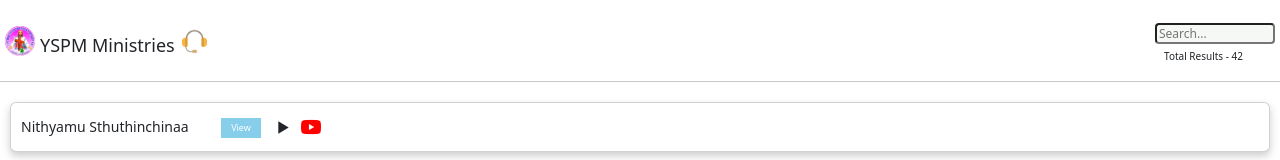
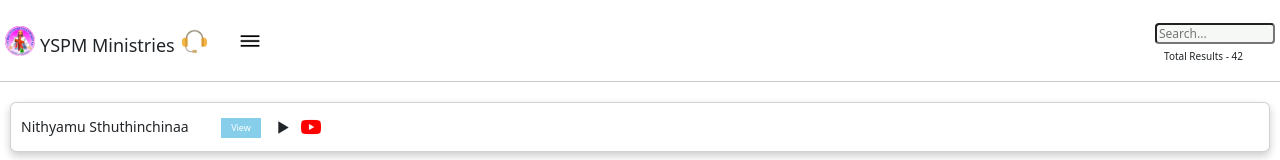
Before and after one commit to rameshmanepalli1234/Songs-App, a React (Create React App) app: page / in a window 1280 px wide. Shown: the top 160 px of the page. Built offline with nearby package versions, Linux system fonts and the light colour scheme.

Commit message:
added menu bar in dashboard

```diff
--- a/package.json
+++ b/package.json
@@ -3,6 +3,7 @@
   "version": "0.1.0",
   "private": true,
   "dependencies": {
+    "@material-ui/core": "^4.12.4",
     "@testing-library/jest-dom": "^5.16.5",
     "@testing-library/react": "^13.4.0",
     "@testing-library/user-event": "^13.5.0",
--- a/src/components/dashboard/Dashboard.jsx
+++ b/src/components/dashboard/Dashboard.jsx
@@ -1,11 +1,15 @@
 import './Dashboard.scss';
 import yspm from '../Images/yspm.jpeg';
 import {Songs} from "../jsFiles/Songs";
-import {useEffect, useState} from "react";
+import React, {useEffect, useState} from "react";
 import {BiX, BiPlay, BiPause} from 'react-icons/bi';
 import ContactUs from "../contactUs/ContactUs";
 import ContactUsIcon from '../Images/ContactUsIcon.png';
 import YoutubeIcon from '../Images/YoutubeIcon.png';
+import MenuItem from "@material-ui/core/MenuItem";
+import Button from "@material-ui/core/Button";
+import Menu from "@material-ui/core/Menu";
+import menuBar from '../Images/menuBar.png';
 
 
 const Dashboard = () => {
@@ -15,6 +19,7 @@ const Dashboard = () => {
     const [isCustomerServiceOpen, setIsCustomerServiceOpen] = useState(false);
     const [isPlayButtonOpen , setIsPlayButtonOpen] = useState(true);
     const [isPauseButtonOpen, setIsPauseButtonOpen] = useState(false);
+    const [anchorEl, setAnchorEl] = React.useState(null);
 
     const handleOnMainLogo = () => {
         window.location.reload();
@@ -57,6 +62,14 @@ const Dashboard = () => {
         alert('app is in development, kindly wait for update');
     }
 
+    const handleClick = (event) => {
+        setAnchorEl(event.currentTarget);
+    };
+
+    const handleClose = () => {
+        setAnchorEl(null);
+    };
+
 
     return (
         <>
@@ -67,6 +80,27 @@ const Dashboard = () => {
                 {searchText ? <span className='searchResults'>{`Search Results - ${filteredSongsList.length} `}</span> : <span  className='searchResults'>{`Total Results - ${filteredSongsList.length}`}</span>}
                 <input className='input_dashboard' placeholder='Search...' onChange={handleOnSearchSongs} value={searchText}/>
                 { searchText && <BiX className='crossSearchIcon' size={21} onClick={handleOnRemoveSearchText}/>}
+
+
+                <Button
+                    aria-controls="simple-menu"
+                    aria-haspopup="true"
+                    onClick={handleClick}
+                >
+                 <img src={menuBar} alt='menuBarIcon' height={22} width={22} className='menuIcon'/>
+                </Button>
+                <Menu
+                    keepMounted
+                    anchorEl={anchorEl}
+                    onClose={handleClose}
+                    open={Boolean(anchorEl)}
+                >
+                    <MenuItem onClick={handleClose}>My Account</MenuItem>
+                    <MenuItem onClick={handleClose}>Settings</MenuItem>
+                    <MenuItem onClick={handleClose}>Profile</MenuItem>
+                    <MenuItem onClick={handleClose}>Logout</MenuItem>
+                </Menu>
+
             </h1>
             <hr/>
             {isCustomerServiceOpen &&
```
Also changed, not shown: src/components/Images/menuBar.png (added), 1 other file (tests, documents, lock files or other folders).
